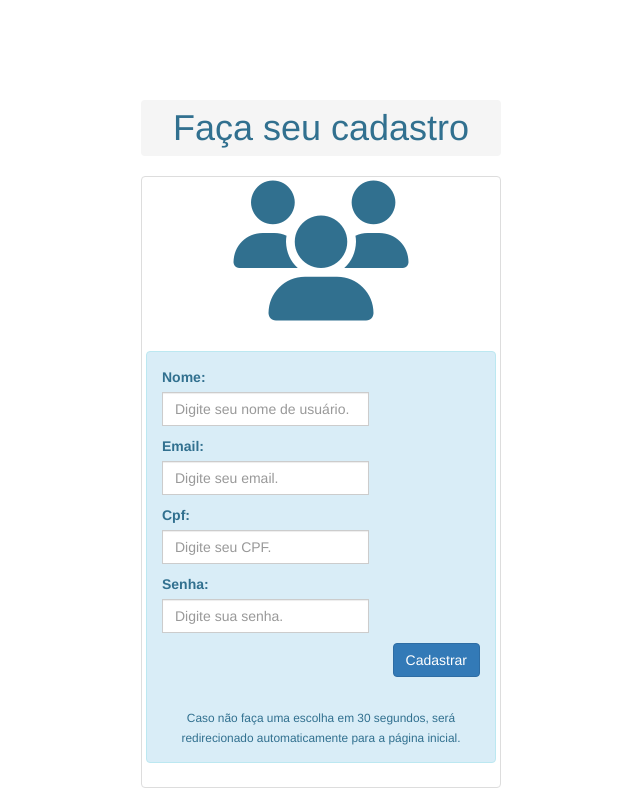
After one commit to ksbkamila/modelophp, a PHP site: page /admin/clientes_insere.php in a window 1280 px wide. The commit adds this page. Shown: the whole page, without its empty margins (319-959 px from the left). Run offline with PHP 8.4, Linux system fonts and the light colour scheme; a user stored in the database is signed in; some libraries are stand-ins or nearby versions.

Commit message:
inserindo cliente

```diff
--- /dev/null
+++ b/admin/clientes_insere.php
@@ -0,0 +1,124 @@
+<?php
+include "../conn/connect.php";
+
+
+// Verifica se o formulário foi enviado
+if ($_SERVER["REQUEST_METHOD"] == "POST") {
+    // Verifica se o campo 'login' foi enviado via POST
+    // Obtém os valores dos campos
+    $login = $_POST['login'];
+     $email = $_POST['email'];
+    $cpf = $_POST['cpf'];
+    $senha = md5($_POST['senha']); // Criptografando a senha
+    $nivel = 'com'; // Definindo o nível do usuário, pode ser alterado conforme necessário
+
+        try {
+                // Inicia uma transação para garantir que ambas as inserções sejam feitas de forma atômica
+
+                // Insere o usuário na tabela 'usuarios' (para login)
+        $sql_usuario = "INSERT INTO usuarios (login, senha, nivel) VALUES (:login, :senha, :nivel)";
+        $smt_usuario = $pdo->prepare($sql_usuario);
+        $smt_usuario->bindParam(":login", $login);
+        $smt_usuario->bindParam(":senha", $senha);
+        $smt_usuario->bindParam(":nivel", $nivel);
+        $resultado = $pdo->query($insereUsuario);
+        $user = $pdo->query("select @@identity");
+        $iduser = $user->fetch(PDO::FETCH_ASSOC);
+        $id_usuario = $iduser['@@identity'];
+        $smt_usuario->execute();
+
+                // Insere o cliente na tabela 'cliente' (dados adicionais)
+        $sql_cliente = "INSERT INTO clientes (login, cpf, email, senha) VALUES (:login, :cpf, :email, :senha)";
+        $smt_cliente = $pdo->prepare($sql_cliente);
+        $smt_cliente->bindParam(":email", $email);
+        $smt_cliente->bindParam(":senha", $senha); // Note que a senha do cliente é a mesma do usuário
+        $smt_cliente->bindParam(":cpf", $cpf);
+        $smt_cliente->bindParam(":login", $login);
+        $smt_cliente->execute();
+
+            if ($smtt->execute()) {
+
+            // Mensagem de sucesso
+            echo "Usuário e cliente cadastrados com sucesso";
+            header('Location: login.php'); // Redireciona para a página de login
+            exit();
+                }
+            } catch (PDOException $e) {
+                $pdo->rollBack();
+                echo "Erro: " . $e->getMessage();
+            }
+}
+
+
+?>
+
+<!DOCTYPE html>
+<html lang="pt-BR">
+
+<head>
+    <meta charset="UTF-8">
+    <meta http-equiv="refresh" content="30;URL=../index.php">
+    <meta name="viewport" content="width=device-width, initial-scale=1.0">
+    <link rel="stylesheet" href="../css/bootstrap.min.css">
+    <script src="https://kit.fontawesome.com/2495680ceb.js" crossorigin="anonymous"></script>
+    <!-- Link para CSS específico -->
+    <link rel="stylesheet" href="../css/estilo.css" type="text/css">
+
+    <title>Chuleta Quente - Cadastro</title>
+</head>
+
+<body>
+    <main class="container">
+        <section>
+            <article>
+                <div class="row">
+                    <div class="col-xs-12 col-sm-6 col-sm-offset-3 col-md-4 col-md-offset-4">
+                        <h1 class="breadcrumb text-info text-center">Faça seu cadastro</h1>
+                        <div class="thumbnail">
+                            <p class="text-info text-center" role="alert">
+                                <i class="fas fa-users fa-10x"></i>
+                            </p>
+                            <br>
+                            <div class="alert alert-info" role="alert">
+                                <form action="login.php" method="POST" enctype="multipart/form-data">
+                                    <input type="hidden" name="nivel" id="nivel" value="com">
+                                    <label for="login">Nome:</label>
+                                    <p class="input-group">
+                                        <input type="text" name="login" id="login" class="form-control" required autocomplete="off" placeholder="Digite seu nome de usuário.">
+                                    </p>
+                                    <label for="email">Email:</label>
+                                    <p class="input-group">
+                                        <input type="email" name="email" id="email" class="form-control" required autocomplete="off" placeholder="Digite seu email.">
+                                    </p>
+                                    <label for="cpf">Cpf:</label>
+                                    <p class="input-group">
+                                        <input type="text" name="cpf" id="cpf" class="form-control" required autocomplete="off" placeholder="Digite seu CPF.">
+                                    </p>
+                                    <label for="senha">Senha:</label>
+                                    <p class="input-group">
+                                        <input type="password" name="senha" id="senha" class="form-control" required autocomplete="off" placeholder="Digite sua senha.">
+                                    </p>
+                                    <p class="text-right">
+                                        <input type="submit" value="Cadastrar" class="btn btn-primary">
+                                    </p>
+                                </form>
+                                <p class="text-center">
+                                    <small>
+                                        <br>
+                                        Caso não faça uma escolha em 30 segundos, será redirecionado automaticamente para a página inicial.
+                                    </small>
+                                </p>
+                            </div><!-- fecha alert -->
+                        </div><!-- fecha thumbnail -->
+                    </div><!-- fecha dimensionamento -->
+                </div><!-- fecha row -->
+            </article>
+        </section>
+    </main>
+
+    <!-- Link arquivos Bootstrap js -->
+    <script src="https://ajax.googleapis.com/ajax/libs/jquery/1.12.4/jquery.min.js"></script>
+    <script src="../js/bootstrap.min.js"></script>
+</body>
+
+</html>
--- a/admin/login.php
+++ b/admin/login.php
@@ -73,6 +73,8 @@ if($numRow > 0){
                                         <input type="password" name="senha" id="senha" class="form-control" required autocomplete="off" placeholder="Digite sua senha.">
                                     </p>
                                     <p class="text-right">
+                                        <a href="clientes_insere.php">Cadastre aqui</a>
+
                                         <input type="submit" value="Entrar" class="btn btn-primary">
                                     </p>
                                 </form>
--- a/cliente/index.php
+++ /dev/null
@@ -1,6 +0,0 @@
-<?php
-if(isset($_GET['cliente'])){
-   $cliente = $_GET['cliente'];
-    echo "<h2> Olá, ".$cliente.", seja bem vindo á sua área!<h2>";
-}
-?>
```
